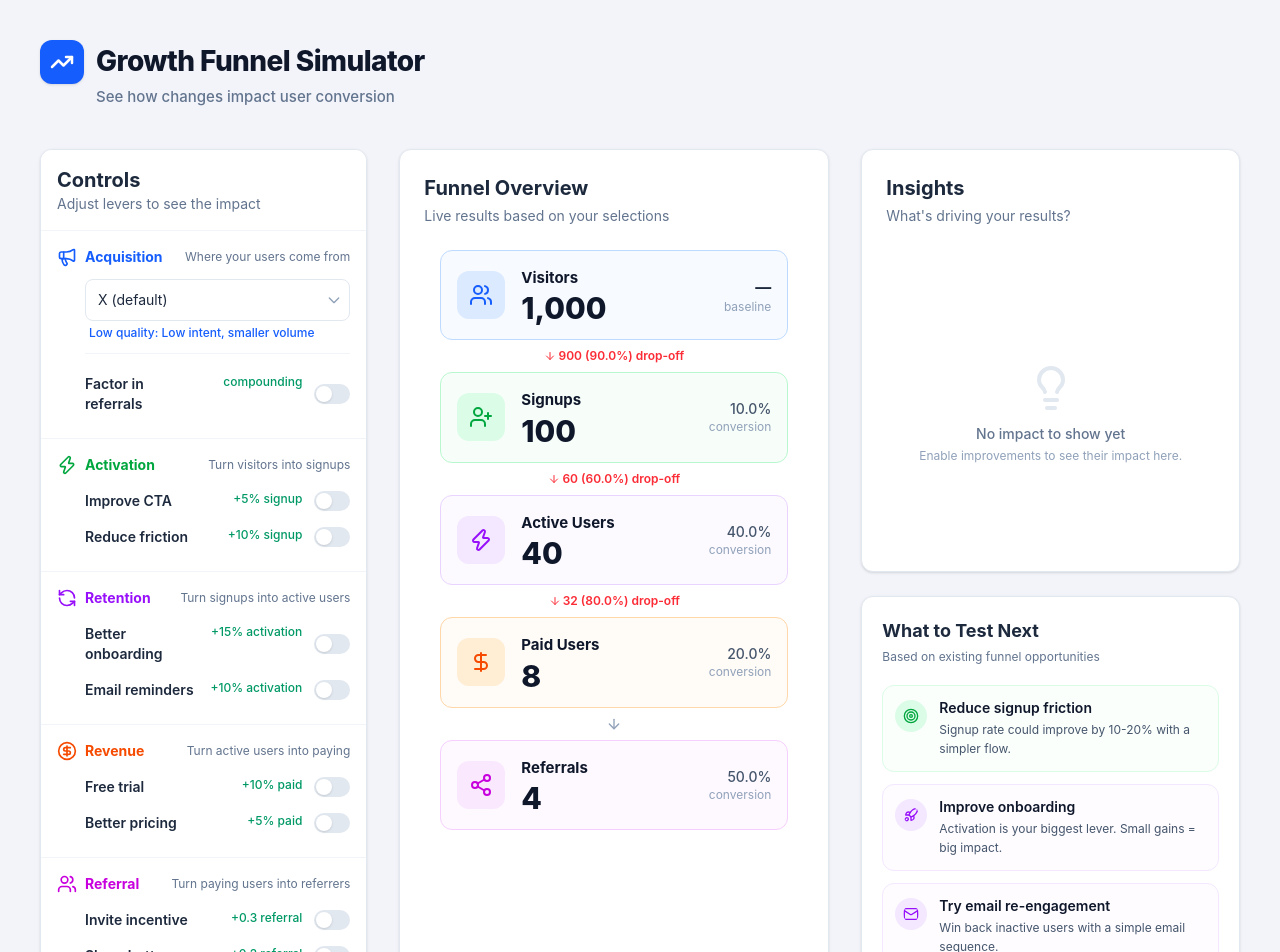
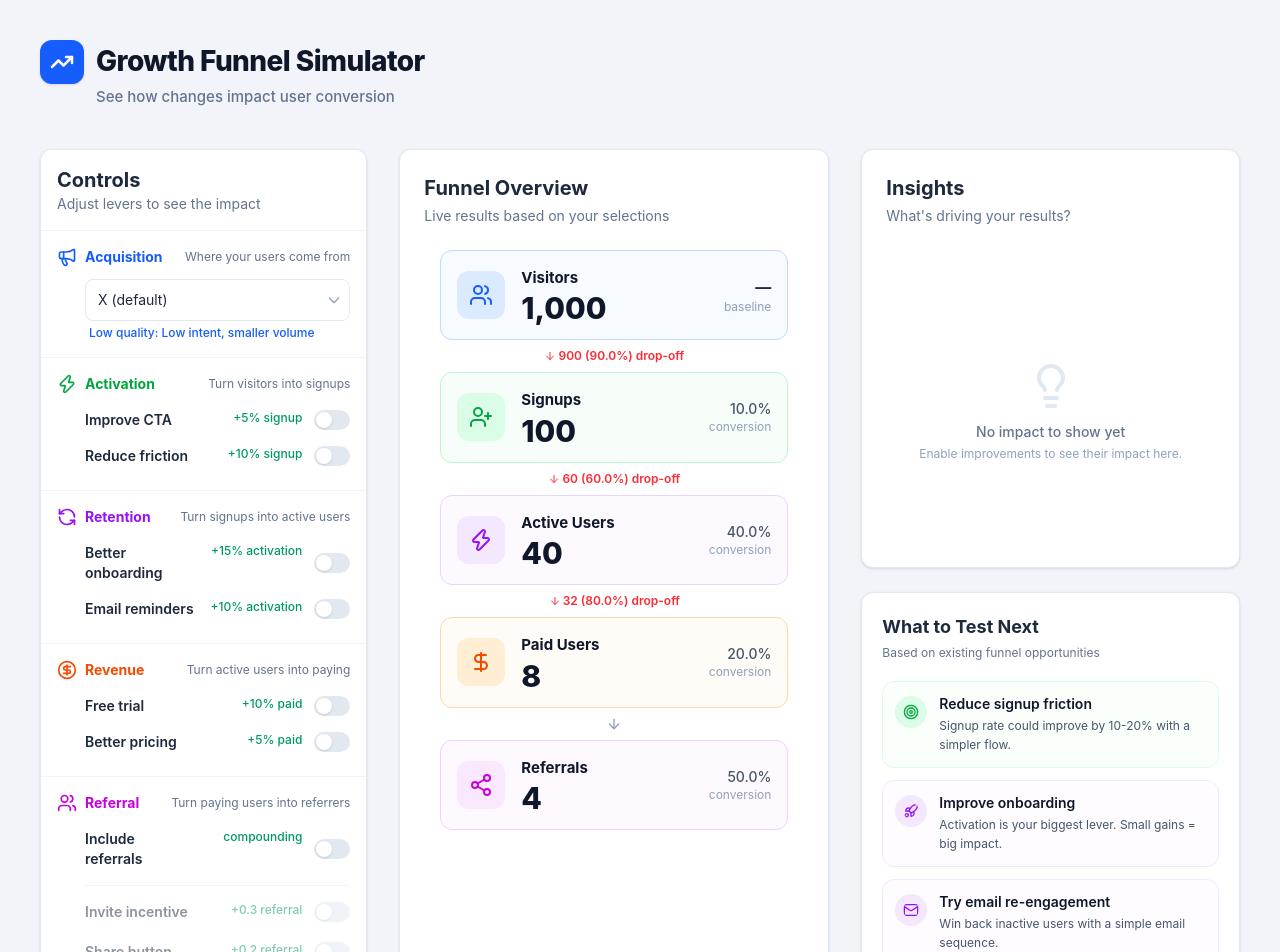
Before and after one commit to mycolaos/aarrr, a React (Vite) app: page / in a window 1280 px wide. Shown: the top 952 px of the page. Built offline with nearby package versions, Linux system fonts and the light colour scheme.

Commit message:
refactor: moving factorReferrals to referral state and disabling dependent toggles

```diff
--- a/src/AARRR.tsx
+++ b/src/AARRR.tsx
@@ -6,11 +6,11 @@ import { getColorsForStage } from './colors';
 type Channel = 'x' | 'hn' | 'referral' | 'ads';
 
 export type AppState = {
-  acquisition: { channel: Channel; factorReferrals: boolean };
+  acquisition: { channel: Channel };
   activation: { cta: boolean; friction: boolean };
   retention: { onboarding: boolean; email: boolean };
   revenue: { trial: boolean; pricing: boolean };
-  referral: { incentive: boolean; share: boolean };
+  referral: { incentive: boolean; share: boolean; factorReferrals: boolean };
 };
 
 const qualityByChannel: Record<Channel, number> = {
@@ -63,8 +63,8 @@ export function computeTotalFunnel(state: AppState) {
   const baseRates = applyModifiers(state);
   const baseFunnel = computeFunnel(baseRates);
 
-  if (state.acquisition.factorReferrals) {
-    const refState: AppState = { ...state, acquisition: { channel: 'referral', factorReferrals: false } };
+  if (state.referral.factorReferrals) {
+    const refState: AppState = { ...state, acquisition: { channel: 'referral' }, referral: { ...state.referral, factorReferrals: false } };
     const refRates = applyModifiers(refState);
     refRates.visitors = baseFunnel.referrals;
     const refFunnel = computeFunnel(refRates);
@@ -85,12 +85,11 @@ export function computeTotalFunnel(state: AppState) {
 export function getImpact(state: AppState) {
   const currentFunnel = computeTotalFunnel(state);
 
-  const channel = state.acquisition.channel;
-  const baseAcquisitionState = { ...state, acquisition: { channel, factorReferrals: false } };
-  const baseActivationState = { ...state, activation: { cta: false, friction: false } };
-  const baseRetentionState = { ...state, retention: { onboarding: false, email: false } };
-  const baseRevenueState = { ...state, revenue: { trial: false, pricing: false } };
-  const baseReferralState = { ...state, referral: { incentive: false, share: false } };
+  const baseAcquisitionState: AppState = { ...state, acquisition: { channel: 'x' } };
+  const baseActivationState: AppState = { ...state, activation: { cta: false, friction: false } };
+  const baseRetentionState: AppState = { ...state, retention: { onboarding: false, email: false } };
+  const baseRevenueState: AppState = { ...state, revenue: { trial: false, pricing: false } };
+  const baseReferralState: AppState = { ...state, referral: { incentive: false, share: false, factorReferrals: false } };
 
   const deltas = {
     Acquisition: Math.round(currentFunnel.paid - computeTotalFunnel(baseAcquisitionState).paid),
@@ -107,11 +106,11 @@ export function getImpact(state: AppState) {
 
 export default function GrowthFunnelSimulator() {
   // States
-  const [acquisition, setAcquisition] = useState<AppState['acquisition']>({ channel: 'x', factorReferrals: false });
+  const [acquisition, setAcquisition] = useState<AppState['acquisition']>({ channel: 'x' });
   const [activation, setActivation] = useState<AppState['activation']>({ cta: false, friction: false });
   const [retention, setRetention] = useState<AppState['retention']>({ onboarding: false, email: false });
   const [revenue, setRevenue] = useState<AppState['revenue']>({ trial: false, pricing: false });
-  const [referral, setReferral] = useState<AppState['referral']>({ incentive: false, share: false });
+  const [referral, setReferral] = useState<AppState['referral']>({ incentive: false, share: false, factorReferrals: false });
 
   // Calculations
   const metrics = useMemo(() => {
@@ -175,9 +174,6 @@ export default function GrowthFunnelSimulator() {
                     </div>
                     <p className="text-xs text-blue-600 mt-1 pl-1 font-medium">{acquisition.channel === 'x' ? 'Low quality: Low intent, smaller volume' : acquisition.channel === 'hn' ? 'High quality: Tech audience, large spike' : 'Medium quality: Consistent baseline volume'}</p>
                   </div>
-                  <div className="ml-7 mt-3 border-t border-slate-100 pt-3">
-                    <Toggle label="Factor in referrals" impact="compounding" colorClass="bg-blue-600" active={acquisition.factorReferrals} onClick={() => setAcquisition(prev => ({ ...prev, factorReferrals: !prev.factorReferrals }))} />
-                  </div>
                 </div>
               </div>
 
@@ -231,9 +227,20 @@ export default function GrowthFunnelSimulator() {
                     <p className="text-xs text-slate-500 ml-auto">Turn paying users into referrers</p>
                   </div>
                 </div>
-                <div className="ml-7">
-                  <Toggle label="Invite incentive" impact="+0.3 referral" colorClass="bg-fuchsia-600" active={referral.incentive} onClick={() => setReferral(prev => ({ ...prev, incentive: !prev.incentive }))} />
-                  <Toggle label="Share button" impact="+0.2 referral" colorClass="bg-fuchsia-600" active={referral.share} onClick={() => setReferral(prev => ({ ...prev, share: !prev.share }))} />
+                <div className="ml-7 space-y-1">
+                  <div className="pb-2 border-b border-slate-100 mb-2">
+                    <Toggle label="Include referrals" impact="compounding" colorClass="bg-fuchsia-600" active={referral.factorReferrals} onClick={() => {
+                      setReferral(prev => {
+                        const newValue = !prev.factorReferrals;
+                        if (!newValue) {
+                          return { incentive: false, share: false, factorReferrals: false };
+                        }
+                        return { ...prev, factorReferrals: newValue };
+                      });
+                    }} />
+                  </div>
+                  <Toggle label="Invite incentive" impact="+0.3 referral" colorClass="bg-fuchsia-600" active={referral.incentive} disabled={!referral.factorReferrals} onClick={() => setReferral(prev => ({ ...prev, incentive: !prev.incentive }))} />
+                  <Toggle label="Share button" impact="+0.2 referral" colorClass="bg-fuchsia-600" active={referral.share} disabled={!referral.factorReferrals} onClick={() => setReferral(prev => ({ ...prev, share: !prev.share }))} />
                 </div>
               </div>
 
--- a/src/components/Toggle.tsx
+++ b/src/components/Toggle.tsx
@@ -1,16 +1,17 @@
-export const Toggle = ({ label, impact, active, onClick, colorClass = "bg-blue-600" }: { label: string, impact: string, active: boolean, onClick: () => void, colorClass?: string }) => (
-  <div className="flex items-center justify-between py-2">
+export const Toggle = ({ label, impact, active, onClick, colorClass = "bg-blue-600", disabled = false }: { label: string, impact: string, active: boolean, onClick: () => void, colorClass?: string, disabled?: boolean }) => (
+  <div className={`flex items-center justify-between py-2 ${disabled ? 'opacity-50' : ''}`}>
     <div className="w-full grid grid-cols-2 gap-2">
       <span className="text-sm font-semibold text-slate-800">{label}</span>
       <span className="text-xs font-medium text-emerald-600 text-right pr-3">{impact}</span>
     </div>
     <button
-      onClick={onClick}
-      className={`relative inline-flex h-5 w-9 shrink-0 cursor-pointer items-center justify-center rounded-full transition-colors duration-200 ease-in-out focus:outline-none ${
+      onClick={disabled ? undefined : onClick}
+      className={`relative inline-flex h-5 w-9 shrink-0 ${disabled ? 'cursor-not-allowed' : 'cursor-pointer'} items-center justify-center rounded-full transition-colors duration-200 ease-in-out focus:outline-none ${
         active ? colorClass : 'bg-slate-200'
       }`}
       role="switch"
       aria-checked={active}
+      disabled={disabled}
     >
       <span
         aria-hidden="true"
```
